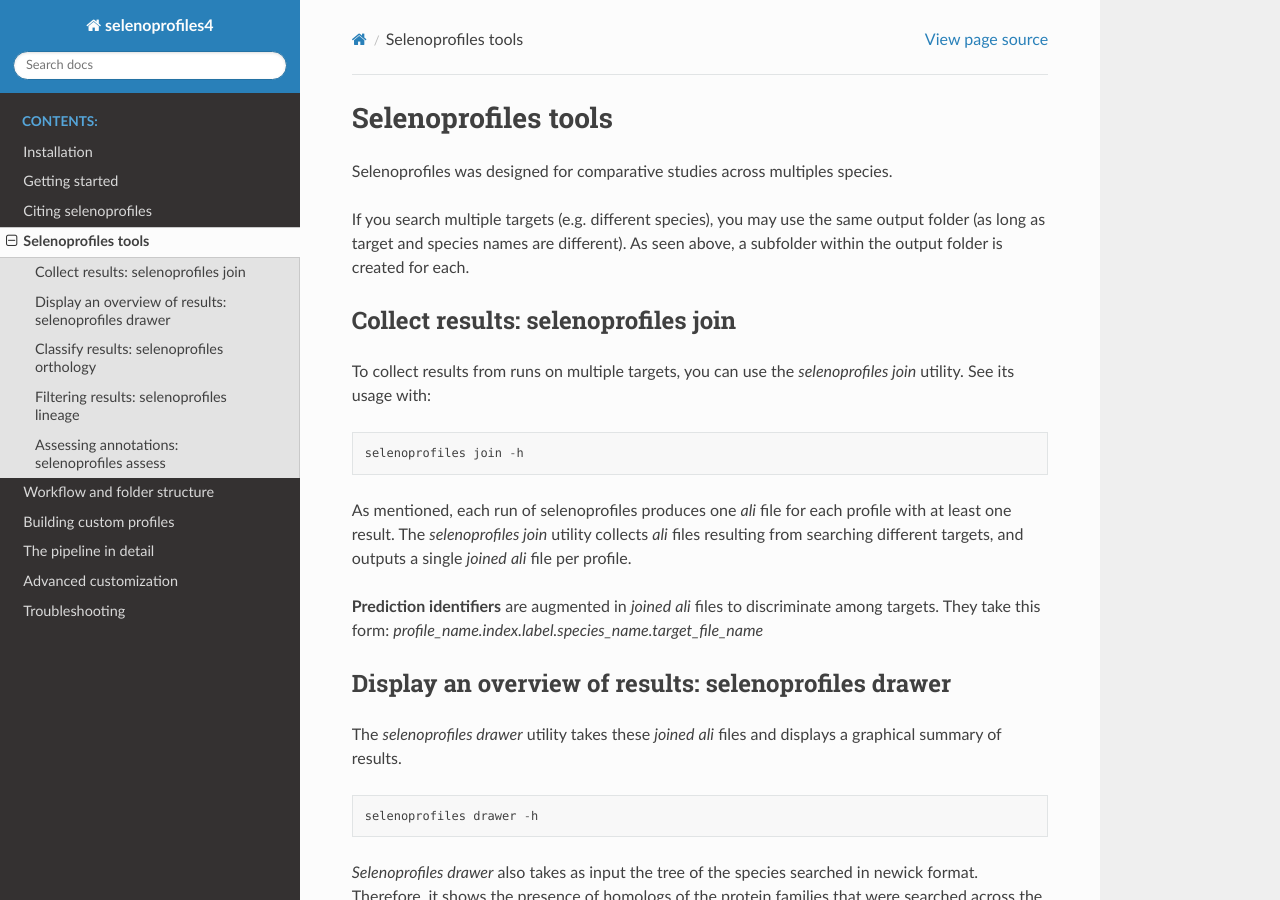
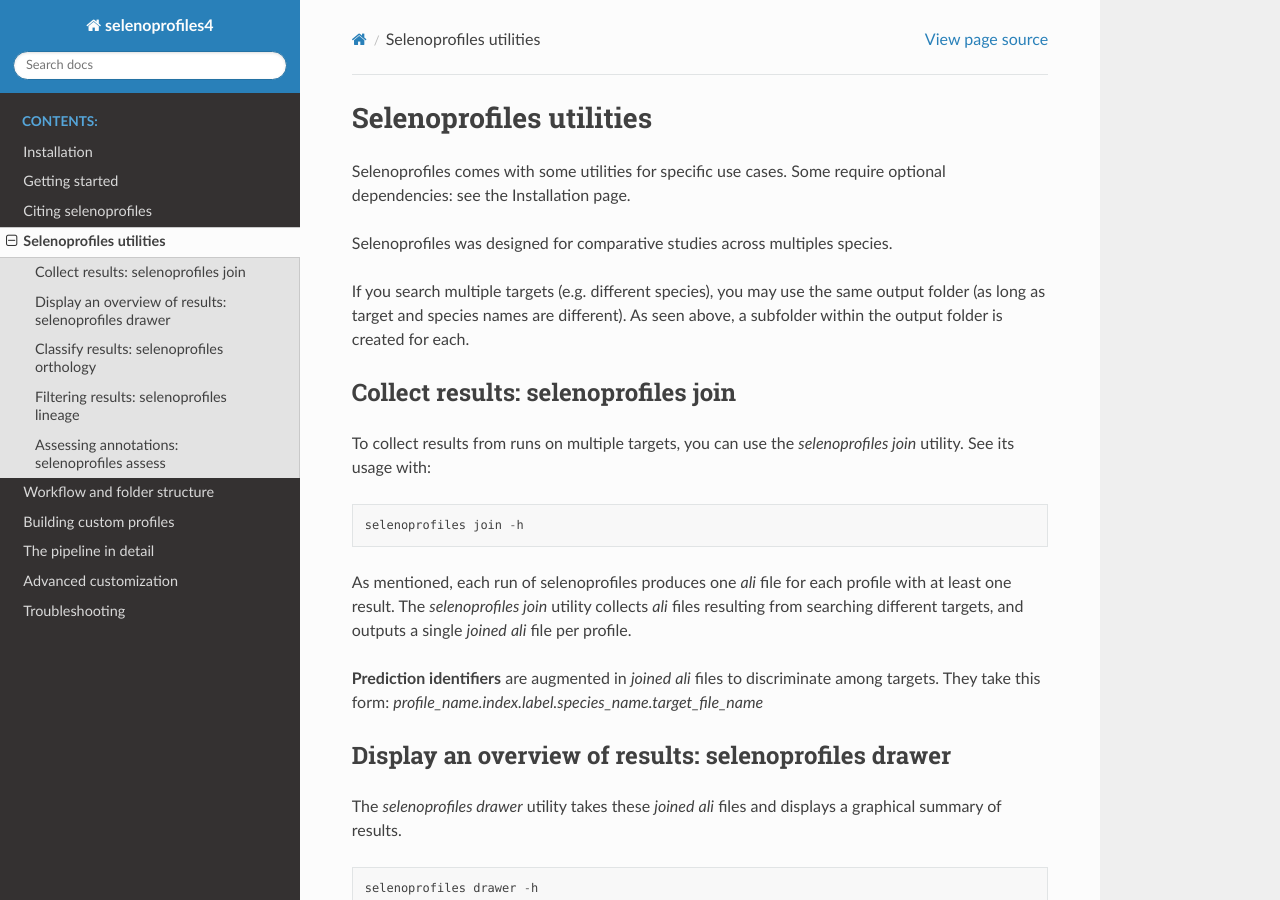
Before and after one commit to marco-mariotti/selenoprofiles4, a Sphinx documentation site: the page built from docs/utilities.rst, in a window 1280 px wide and 900 px high. Built offline with Sphinx 7.4.7 and the Read the Docs theme 3.1.0, drawn with Linux system fonts in a browser that asks for light colours.

Commit message:
doc changes and minor renaming for conda build

```diff
--- a/docs/installation.rst
+++ b/docs/installation.rst
@@ -66,7 +66,7 @@ Check the :doc:`get_started` page to start using selenoprofiles.
 
 
 Optional dependencies for selenoprofiles utilities
-++++++++++++++++++++++++++++++++++++++++++++++++++
+--------------------------------------------------
 
 Selenoprofiles comes with some utilities: join, build, assess, orthology, lineage, drawer, database.
 Some of them have additional dependencies which are not strictly required for selenoprofiles and are not automatically installed:
--- a/docs/utilities.rst
+++ b/docs/utilities.rst
@@ -1,5 +1,6 @@
-Selenoprofiles tools
-==========================
+Selenoprofiles utilities
+========================
+Selenoprofiles comes with some utilities for specific use cases. Some require optional dependencies: see the Installation page.
 
 Selenoprofiles was designed for comparative studies across multiples species.
 
```
Also changed, not shown: 2 other files.
